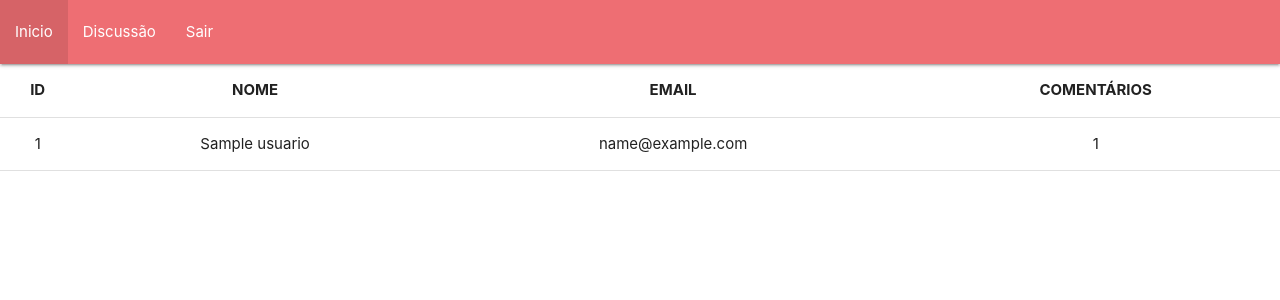
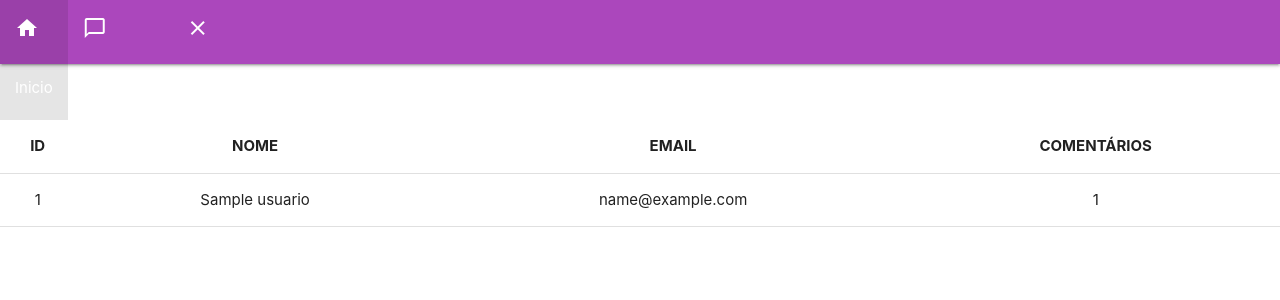
Before and after one commit to Rony-Peterson-bit/Comment-system, a PHP site: page /dados.php in a window 1280 px wide. Shown: the top 300 px of the page. Run offline with PHP 8.4, Linux system fonts and the light colour scheme; the visitor is signed in with stand-in values (Sample User, id 1); tables that the repository leaves empty or names only in its code hold one stand-in row (values such as "Sample post").

Commit message:
update bd

```diff
--- a/dados.php
+++ b/dados.php
@@ -12,11 +12,11 @@ $dados = $us->buscarTodosUsuarios();
  include_once 'includes/header.php';
 ?>
 
-	<nav>
+	<nav class="purple lighten-1 black-text ">
 		<ul>
-			<li><a href="index.php">Inicio</a></li>
-			<li><a href="discussao.php">Discussão</a></li>
-			<li><a href="sair.php">Sair</a></li>
+		<li ><a href="index.php " > <i class="material-icons  ">home</i>Inicio </a></li>
+			<li><a href="discussao.php"><i class="material-icons">chat_bubble_outline</i> Discussão</a></li>
+			<li><a href="sair.php"><i class="material-icons">close</i> Sair</a></li>
 		</ul>
 	</nav>
 
--- a/discussao.php
+++ b/discussao.php
@@ -21,7 +21,7 @@ include_once 'includes/header.php ';
 					<li><a href="sair.php"><i class="material-icons">close</i> Sair</a></li>
 <?php			}else
 				{ ?>
-					<li><a href="entrar.php">Entrar</a></li>
+					<li><a href="entrar.php"><i class="material-icons left">account_circle</i> Logar</a></li>
 <?php			}
 			?>
 		</ul>
--- a/index.php
+++ b/index.php
@@ -21,14 +21,14 @@
 				<?php
 					if(isset($_SESSION['id_master']))
 					{ ?>
-						<li><a href="dados.php">Dados</a></li>
+						<li ><a href="dados.php"> <i class="material-icons">assignment</i>Dados </a></li>
 		<?php		}
 				?>
-				<li><a href="discussao.php"><i class="material-icons left">visibility</i>Discussão</a></li>
+				<li><a href="discussao.php"><i class="material-icons">chat_bubble_outline</i> Discussão</a></li>
 				<?php
 					if(isset($informacoes))//tem uma sessao, tem uma pessoa logada
 					{ ?>
-						<li><a href="sair.php">Sair</a></li>
+						<li><a href="sair.php"><i class="material-icons">close</i> Sair</a></li>
 		<?php		}
 					else
 					{ ?>
```
